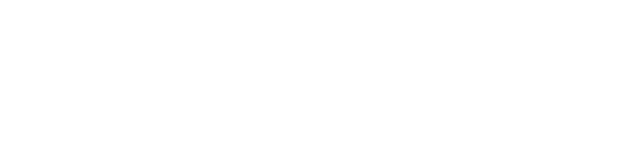
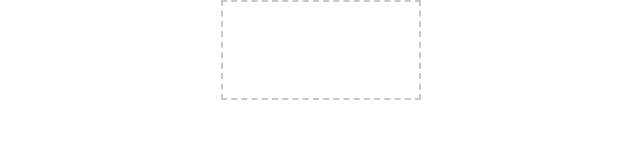
Before and after one commit to elizamaria/Decisive-Well-Lit-Sheep-React, a React app: page / in a window 1280 px wide. Shown: the whole page, without its empty margins (319-959 px from the left). Built offline with nearby package versions, Linux system fonts and the light colour scheme.

Commit message:
Commit from TeleportHQ

```diff
--- a/src/views/home.css
+++ b/src/views/home.css
@@ -6,3 +6,12 @@
   align-items: center;
   flex-direction: column;
 }
+.home-container1 {
+  flex: 0 0 auto;
+  width: 200px;
+  border: 2px dashed rgba(120, 120, 120, 0.4);
+  height: 100px;
+  display: flex;
+  align-items: flex-start;
+  flex-direction: column;
+}
--- a/src/views/home.js
+++ b/src/views/home.js
@@ -11,6 +11,7 @@
         <title>Decisive Well Lit Sheep</title>
         <meta property="og:title" content="Decisive Well Lit Sheep" />
       </Helmet>
+      <div className="home-container1 bg-blue-100"></div>
     </div>
   )
 }
```
